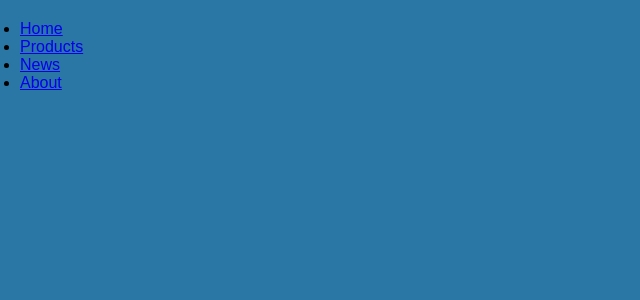
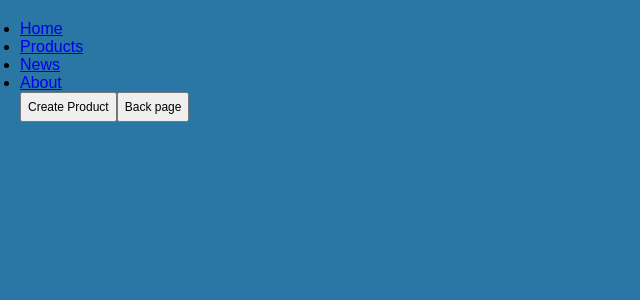
Before and after one commit to TruongTuanDung2001/React-learning, a React (Vite) app: page /create-product in a window 1280 px wide. Shown: the top 300 px of the page, without its empty margins (0-640 px from the left). Built offline with nearby package versions, Linux system fonts and the light colour scheme.

Commit message:
Handle useNavigate for action change in page

```diff
--- a/src/App.jsx
+++ b/src/App.jsx
@@ -39,6 +39,7 @@ import AboutPage from "./components/AboutPage";
 import ProductsPage from "./components/ProductsPage";
 import ProductDetailPage from "./components/ProductDetailPage";
 import Navbar from "./components/Navbar";
+import CreateProduct from "./components/CreateProductPage";
 
 //
 function App() {
@@ -400,6 +401,9 @@ function RouterDOM(){
         {/* router product detail */}
         {/* :id có nghĩa là id là 1 parameter, có thể thay đổi */}
         <Route path="/products/:id" element={<ProductDetailPage />}  />
+
+        {/* create product */}
+        <Route path="/create-product" element={<CreateProduct/>} />
       </Routes>
     </div>
 
--- /dev/null
+++ b/src/components/CreateProductPage.jsx
@@ -0,0 +1,27 @@
+import { useNavigate } from "react-router-dom";
+
+export default function CreateProduct() {
+  const navigate = useNavigate();
+  function handleCreateProduct() {
+    //xử lý khi người dùng thực hiện hành động hoặc 1 logic
+    alert("Create product success");
+    navigate("/products");
+  }
+
+  function backPage() {
+    navigate(-1); // -1 là quay về trang trước khi đến, -2 là quay về 2 trang trước nha
+    /*
+        navigate("/dashboard", {
+            replace: true //dùng để thay thế lịch sử
+        });
+        nếu kh có replace: home -> login(true) -> dashboard || back => login
+        nếu có replace: home -> login(true) -> dashboard || back => home
+    */
+  }
+  return (
+    <div>
+      <button onClick={handleCreateProduct}>Create Product</button>
+      <button onClick={backPage}>Back page</button>
+    </div>
+  );
+}
--- a/src/components/ProductsPage.jsx
+++ b/src/components/ProductsPage.jsx
@@ -36,6 +36,7 @@ export default function ProductsPage() {
   return (
     <div className="products">
         <h1>This is products page</h1> <br />
+        <Link to="/create-product">Create product</Link>
         {arrProducts.map(product => (
             <div className="item-product" key={product.id}>
                 <hr /> <br />
```
